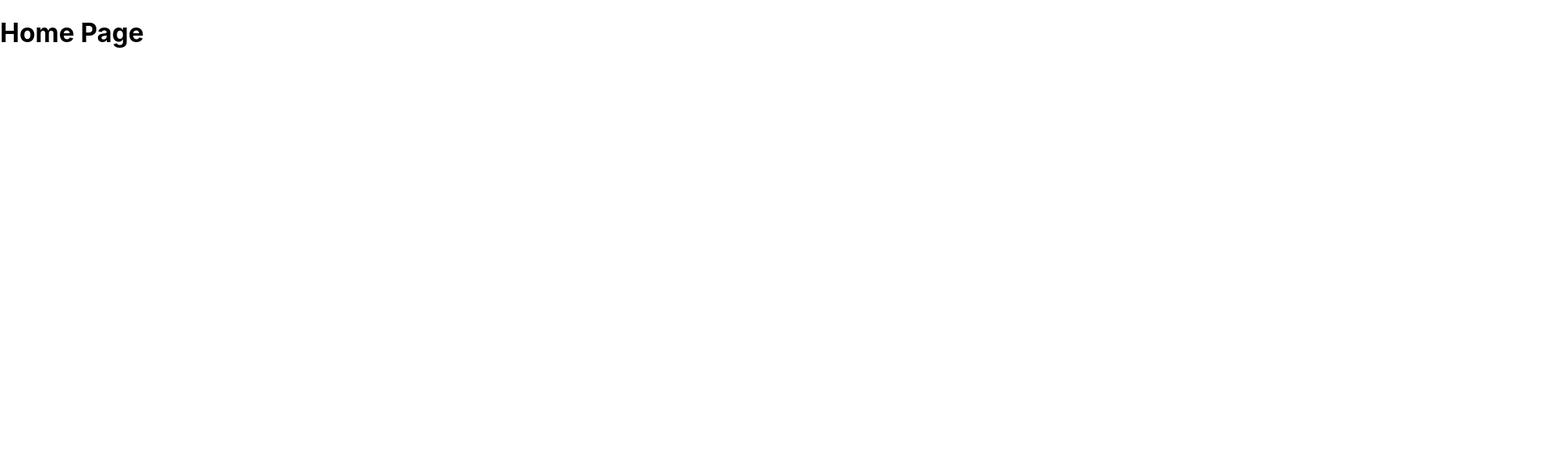
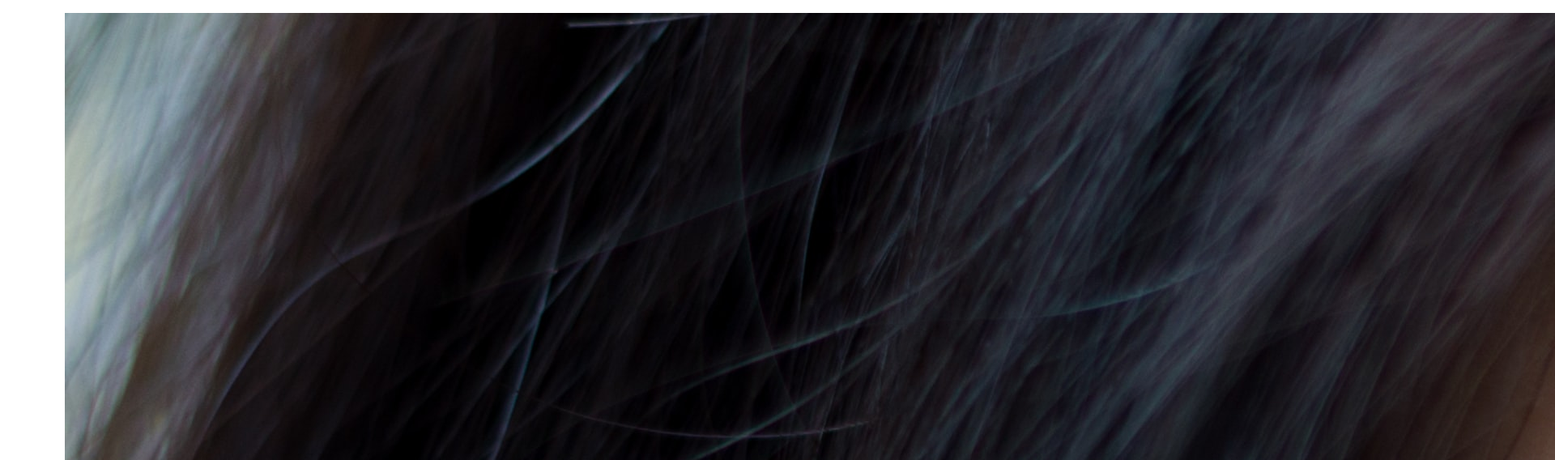
Before and after one commit to eXvimmer/nextjs_events_file_based_routing, a Next.js app: page / in a window 1280 px wide. Shown: the top 568 px of the page at 81% size, 1920 px wide, since content can reach past the window. Built offline with nearby package versions, Linux system fonts and the light colour scheme.

Commit message:
Create EventList and EventItem components.

```diff
--- /dev/null
+++ b/components/Events/EventItem/index.js
@@ -0,0 +1,37 @@
+import Link from "next/link";
+
+function EventItem(props) {
+  const { title, image, location, id, date } = props;
+
+  const humanReadableDate = new Date(date).toLocaleDateString("en-US", {
+    day: "numeric",
+    month: "long",
+    year: "numeric",
+  });
+  const formattedAddress = location.replace(", ", "\n");
+  const exploreLink = `/events/${id}`;
+
+  return (
+    <li>
+      <img src={`/${image}`} alt={title} />
+      <div>
+        <div>
+          <h2>{title}</h2>
+          <div>
+            <time>{humanReadableDate}</time>
+          </div>
+          <div>
+            <address>{formattedAddress}</address>
+          </div>
+        </div>
+        <div>
+          <Link href={exploreLink}>
+            <a>Explore Event</a>
+          </Link>
+        </div>
+      </div>
+    </li>
+  );
+}
+
+export default EventItem;
--- /dev/null
+++ b/components/Events/EventList/index.js
@@ -0,0 +1,13 @@
+import EventItem from "../EventItem";
+
+function EventList({ items }) {
+  return (
+    <ul>
+      {items.map((event) => (
+        <EventItem key={event.id} {...event} />
+      ))}
+    </ul>
+  );
+}
+
+export default EventList;
--- a/pages/index.js
+++ b/pages/index.js
@@ -1,7 +1,14 @@
+import { getFeaturedEvents } from "../dummy_data";
+import EventList from "../components/Events/EventList";
+
 function HomePage() {
+  const featuredEvents = getFeaturedEvents();
+
   return (
     <div>
-      <h1>Home Page</h1>
+      <ul>
+        <EventList items={featuredEvents} />
+      </ul>
     </div>
   );
 }
```
